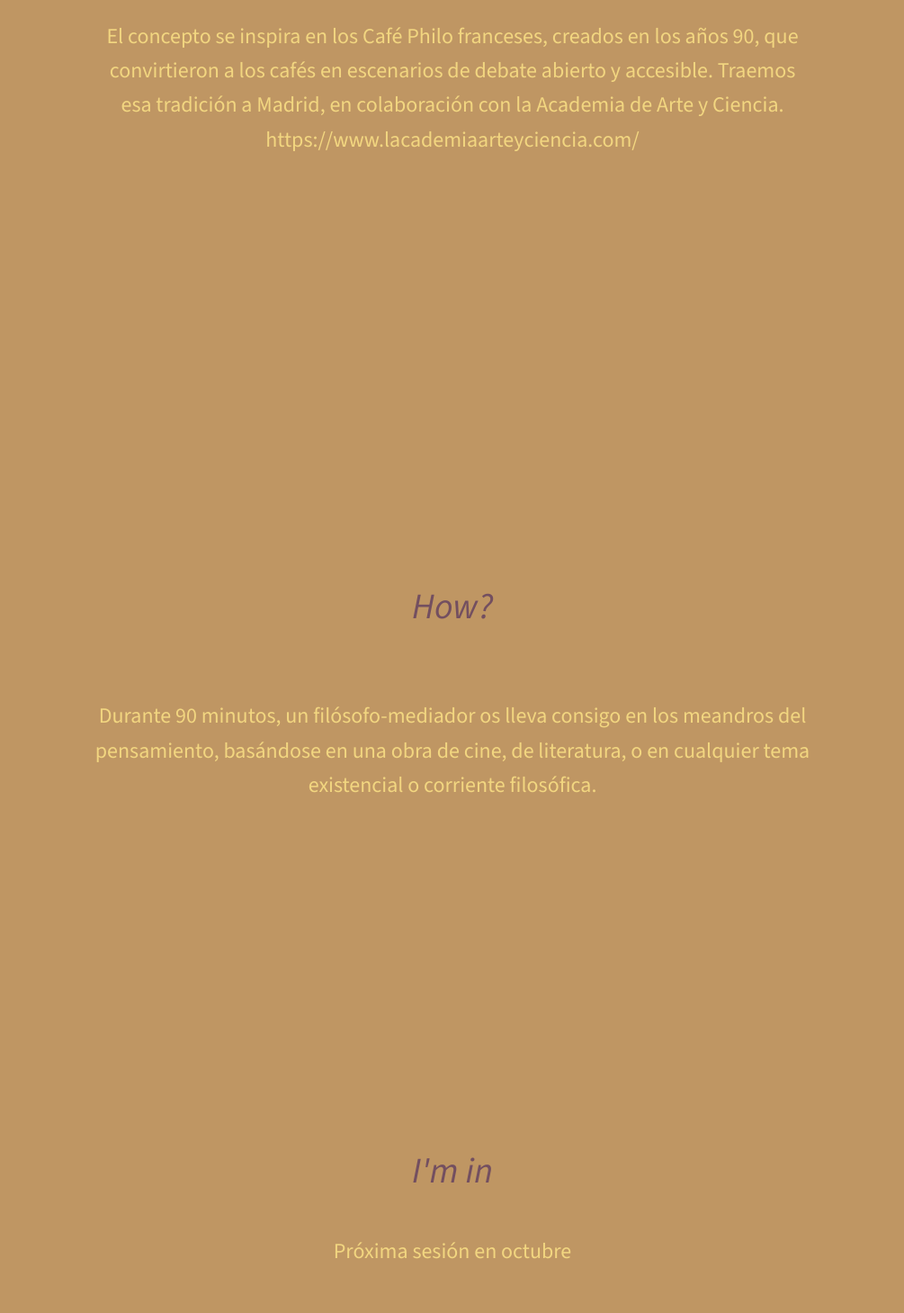
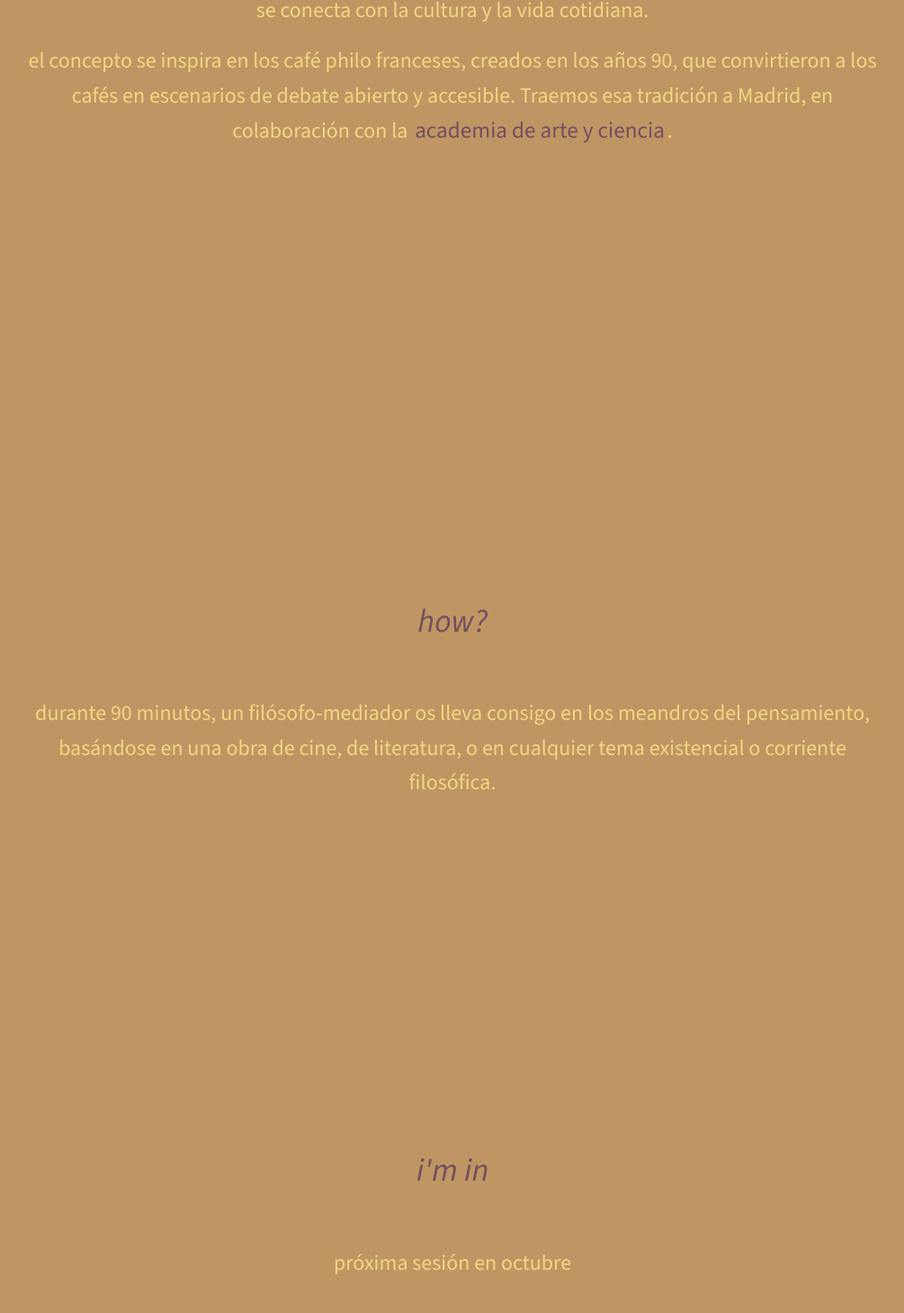
Before and after one commit to nonowelle/test-cafe, a Vue app: page / in a window 1280 px wide. Shown: the part 516-1975 px from the top of the page at 90% size, without its empty margins (137-1142 px from the left). Built offline with nearby package versions, Linux system fonts and the light colour scheme.

Commit message:
remove capital letters and fix link

```diff
--- a/src/assets/base.css
+++ b/src/assets/base.css
@@ -72,8 +72,7 @@ h3 {
 }
 
 h2 {
-  font-size: 40px;
-  line-height: 32px;
+  font-size: 2rem;
 }
 
 p {
--- a/src/components/TextBanner.vue
+++ b/src/components/TextBanner.vue
@@ -15,9 +15,9 @@ defineProps<TextContentProps>();
 
 <template>
     <div class="text-banner" :id="textBanner.title">
-        <h2>{{ textBanner.title }} <br><br>{{ textBanner.subtitle }}</h2>
+        <h2>{{ textBanner.title }} <br>{{ textBanner.subtitle }}</h2>
         <p>{{ textBanner.description }}</p>
-        <p v-if="textBanner.descriptionDeux">{{ textBanner?.descriptionDeux }}</p>
+        <p v-if="textBanner.descriptionDeux" v-html="textBanner?.descriptionDeux"></p>
     </div>
 </template>
 
@@ -35,7 +35,7 @@ defineProps<TextContentProps>();
 
     p,
     h2 {
-        max-width: 800px;
+        max-width: 80%;
     }
 
 }
--- a/src/content/textContent.ts
+++ b/src/content/textContent.ts
@@ -1,34 +1,30 @@
 export const textContent = {
   banners: [
     {
-      title: "What?",
+      title: "what?",
       subtitle: "filosofía but the fun one",
       description: "caféphilo es un espacio de encuentro para conversar, reflexionar y compartir, donde la filosofía se conecta con la cultura y la vida cotidiana.\n\n",
-      descriptionDeux: "El concepto se inspira en los Café Philo franceses, creados en los años 90, que convirtieron a los cafés en escenarios de debate abierto y accesible.\n\nTraemos esa tradición a Madrid, en colaboración con la Academia de Arte y Ciencia.\nhttps://www.lacademiaarteyciencia.com/"
+      descriptionDeux: "el concepto se inspira en los café philo franceses, creados en los años 90, que convirtieron a los cafés en escenarios de debate abierto y accesible.\n\nTraemos esa tradición a Madrid, en colaboración con la <a href=\"https://www.lacademiaarteyciencia.com/\">academia de arte y ciencia</a>.\n"
     },
     {
-      title: "How?",
+      title: "how?",
       subtitle: "",
-      description: "Durante 90 minutos, un filósofo-mediador os lleva consigo en los meandros del pensamiento, basándose en una obra de cine, de literatura, o en cualquier tema existencial o corriente filosófica.",
+      description: "durante 90 minutos, un filósofo-mediador os lleva consigo en los meandros del pensamiento, basándose en una obra de cine, de literatura, o en cualquier tema existencial o corriente filosófica.",
       descriptionDeux:""
     }
   ],
   navigation: {
     what: "what?",
     how: "how?",
-    imIn: "I'm in",
+    imIn: "i'm in",
     contact: "contact"
   },
-  hero: {
-    title: "Bienvenidos al café Filo!",
-    subtitle: "Descubre más",
-    description: "Eventos, debates y buena compañía."
-  },
+
   boxItems: [
     {
-      title: "I'm in",
-      subtitle: 'Reservo mi plaza',
-      description: "Próxima sesión en octubre",
+      title: "i'm in",
+      subtitle: 'reservo mi plaza',
+      description: "próxima sesión en octubre",
     },
 
   ]
```
